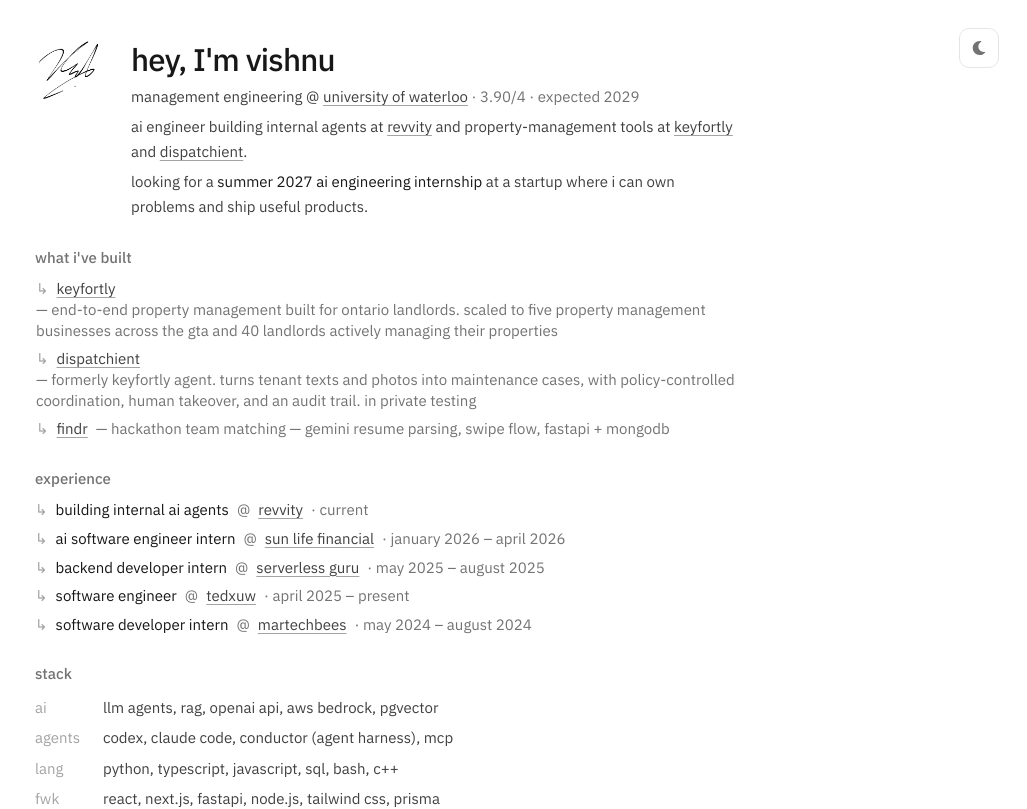
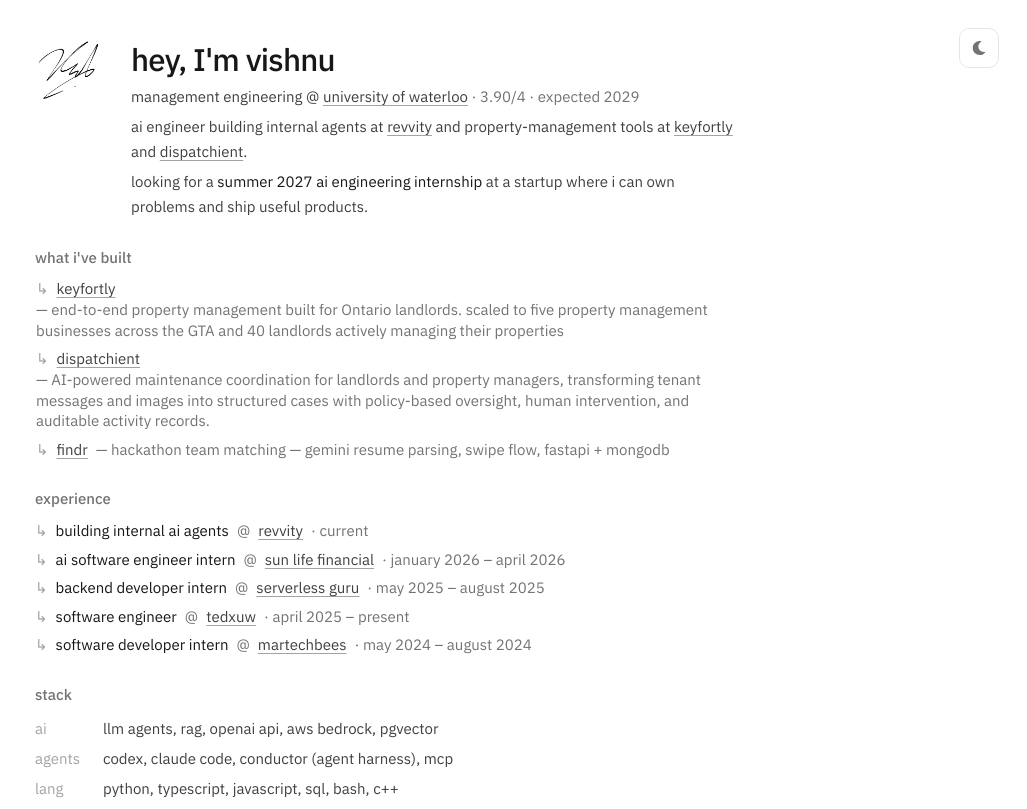
Before and after one commit to Vishnu123vis/VishnuSubramaniPortfolio, a Next.js app: page / in a window 1280 px wide. Shown: the top 809 px of the page, without its empty margins (253-1280 px from the left). Built offline with nearby package versions, Linux system fonts and the light colour scheme.

Commit message:
Refine Dispatchient portfolio description

```diff
--- a/src/app/page.tsx
+++ b/src/app/page.tsx
@@ -96,7 +96,7 @@
                 ) : (
                   <span className="text-fg">{p.title.toLowerCase()}</span>
                 )}
-                <span className="text-muted">— {p.tagline.toLowerCase()}</span>
+                <span className="text-muted">— {p.tagline}</span>
               </li>
             ))}
           </ul>
--- a/src/data/projects.ts
+++ b/src/data/projects.ts
@@ -22,8 +22,8 @@
   },
   {
     title: "Dispatchient",
-    tagline: "formerly keyfortly agent. turns tenant texts and photos into maintenance cases, with policy-controlled coordination, human takeover, and an audit trail. in private testing",
-    description: "A standalone AI maintenance coordinator for landlords and property managers, currently in private synthetic testing.",
+    tagline: "AI-powered maintenance coordination for landlords and property managers, transforming tenant messages and images into structured cases with policy-based oversight, human intervention, and auditable activity records.",
+    description: "A standalone AI-powered maintenance coordination platform for landlords and property managers.",
     period: "Ongoing",
     technologies: ["Next.js", "TypeScript", "OpenAI", "Twilio", "AWS CDK"],
     features: ["Tenant text and photo intake", "Policy-controlled coordination and human review", "Separate tenant and provider conversations", "Operations dashboard and audit trail"],
```
Also changed, not shown: 1 other file (tests, documents, lock files or other folders).
